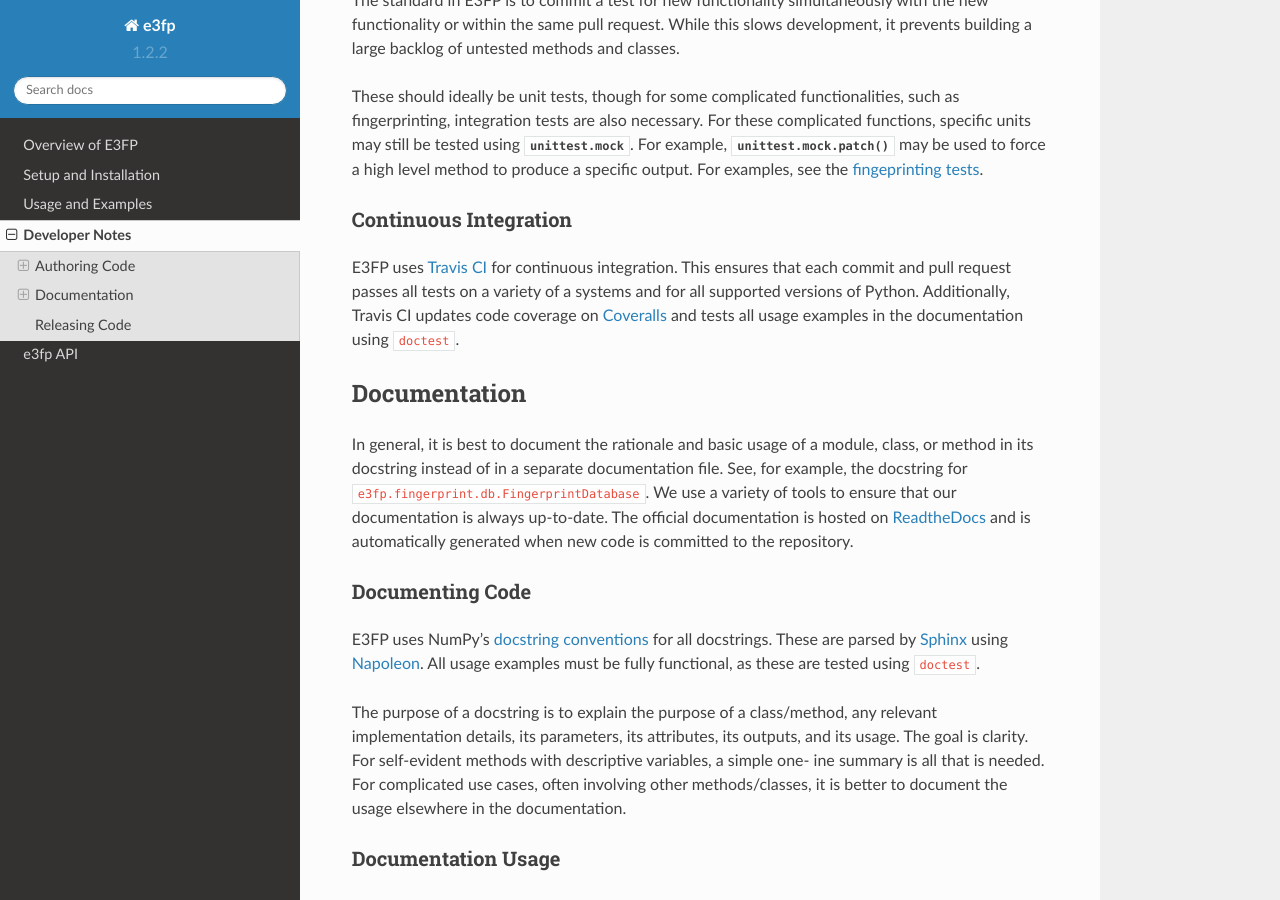
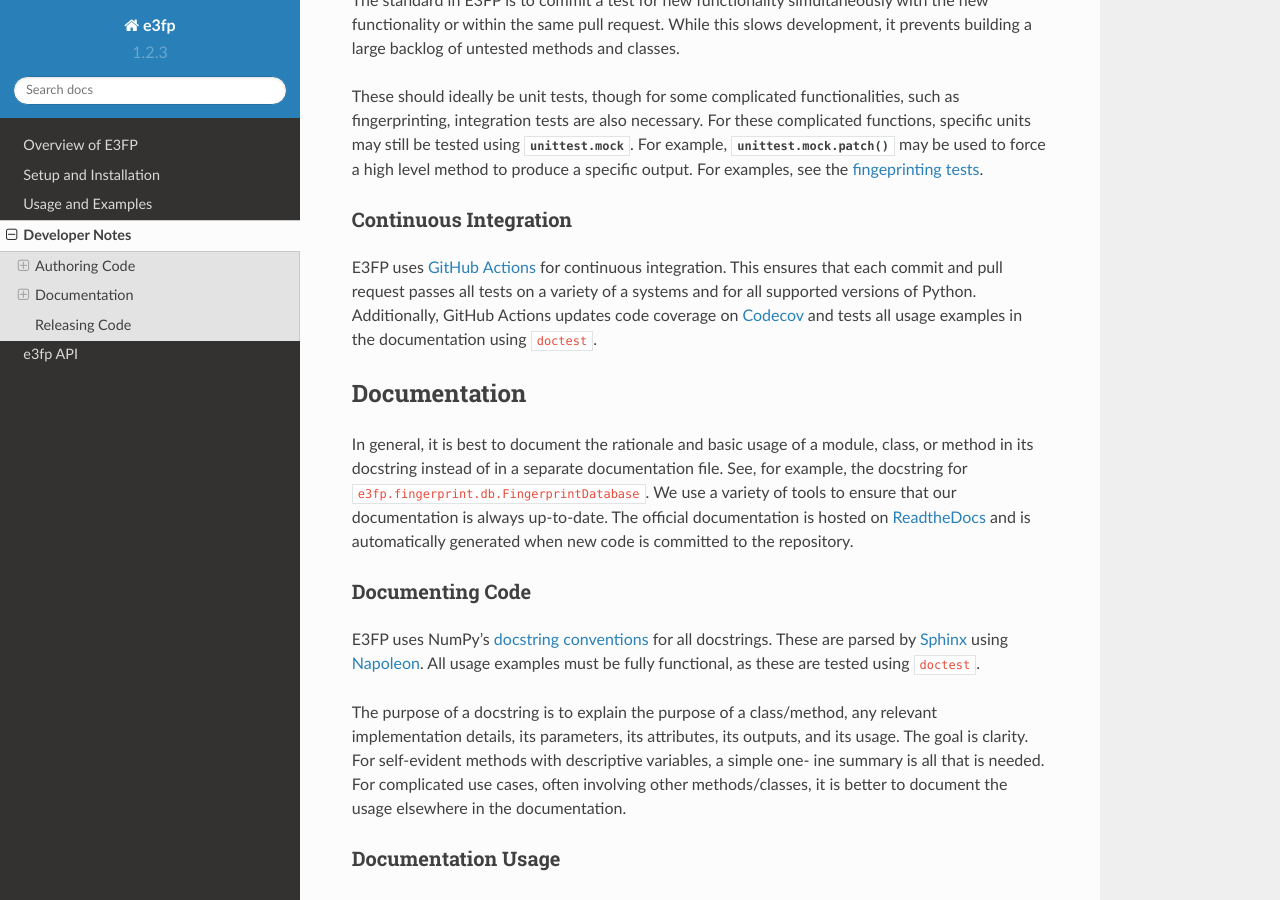
Before and after one commit to keiserlab/e3fp, a Sphinx documentation site: the page built from doc/source/dev/index.rst, in a window 1280 px wide and 900 px high, scrolled down 2226 px. Built offline with Sphinx 7.4.7 and the Read the Docs theme 2.0.0, drawn with Linux system fonts in a browser that asks for light colours; cross-references to code outside the pages are shown as plain code.

```diff
--- a/README.rst
+++ b/README.rst
@@ -1,7 +1,7 @@
 E3FP: Extended 3-Dimensional FingerPrint
 ========================================
 
-|Docs Status| |CI Status| |Coveralls Status| |PyPi Version| |Conda Version| |License|
+|Docs Status| |CI Status| |Codecov Status| |PyPi Version| |Conda Version| |License|
 
 E3FP [1]_ is a 3D molecular fingerprinting method inspired by Extended
 Connectivity FingerPrints (ECFP) [2]_, integrating tightly with the RDKit_.
@@ -52,8 +52,8 @@ References
 .. |Docs Status| image:: http://readthedocs.org/projects/e3fp/badge/?version=latest
    :target: http://e3fp.readthedocs.io/en/latest/?badge=latest
    :alt: Documentation Status
-.. |Coveralls Status| image:: https://coveralls.io/repos/github/keiserlab/e3fp/badge.svg?branch=master
-   :target: https://coveralls.io/github/keiserlab/e3fp?branch=master
+.. |Codecov Status| image:: https://codecov.io/github/keiserlab/e3fp/coverage.svg?branch=master
+   :target: https://codecov.io/github/keiserlab/e3fp?branch=master
    :alt: Code Coverage
 .. |PyPi Version| image:: https://img.shields.io/pypi/v/e3fp.svg
    :target: https://pypi.python.org/pypi/e3fp
--- a/doc/source/dev/index.rst
+++ b/doc/source/dev/index.rst
@@ -117,10 +117,10 @@ produce a specific output. For examples, see the `fingeprinting tests
 Continuous Integration
 ~~~~~~~~~~~~~~~~~~~~~~
 
-E3FP uses `Travis CI`_ for continuous integration. This ensures that each commit
+E3FP uses `GitHub Actions`_ for continuous integration. This ensures that each commit
 and pull request passes all tests on a variety of a systems and for all
-supported versions of Python. Additionally, Travis CI updates code coverage on
-Coveralls_ and tests all usage examples in the documentation using `doctest`.
+supported versions of Python. Additionally, GitHub Actions updates code coverage on
+Codecov_ and tests all usage examples in the documentation using `doctest`.
 
 Documentation
 -------------
@@ -169,7 +169,7 @@ Releasing Code
 .. _Sphinx: http://www.sphinx-doc.org/en/stable/index.html
 .. _doctest: https://docs.python.org/3/library/doctest.html
 .. _pull request: https://help.github.com/articles/creating-a-pull-request/
-.. _Travis CI: https://travis-ci.org/keiserlab/e3fp
-.. _Coveralls: https://coveralls.io/github/keiserlab/e3fp
+.. _GitHub Actions: https://github.com/keiserlab/e3fp/actions
+.. _Codecov: https://codecov.io/github/keiserlab/e3fp
 
 .. include:: ../substitutions.rst
--- a/doc/source/install.rst
+++ b/doc/source/install.rst
@@ -116,12 +116,12 @@ Option 3: Clone the Repository
 Testing
 -------
 
-After installation, it is recommended to run all tests with ``nose``.
-After running :code:`pip install nose` or :code:`conda install -c conda-forge nose`, run
+After installation, it is recommended to run all tests with ``pytest``.
+After running :code:`pip install pytest` or :code:`conda install -c conda-forge pytest`, run
 
 .. code:: bash
 
-    $ nosetests e3fp
+    $ pytest e3fp
 
 
 .. include:: substitutions.rst
--- a/e3fp/__init__.py
+++ b/e3fp/__init__.py
@@ -1,5 +1,5 @@
 from .util import E3FPWarning, E3FPDeprecationWarning
 
-version_info = (1, 2, 2)
+version_info = (1, 2, 3)
 version = ".".join(str(c) for c in version_info)
 __version__ = version
--- a/pyproject.toml
+++ b/pyproject.toml
@@ -1,2 +1,2 @@
 [build-system]
-requires = ["cython", "numpy", "setuptools", "wheel"]
+requires = ["setuptools", "wheel"]
--- a/setup.py
+++ b/setup.py
@@ -15,7 +15,7 @@ requirements = [
 if ON_RTD:  # ReadTheDocs can't handle C libraries
     requirements = requirements[-1:] + ["mock"]
 
-test_requirements = ["nose", "mock"]
+test_requirements = ["pytest", "mock"]
 
 classifiers = [
     "Programming Language :: Python",
@@ -59,6 +59,5 @@ setup(
     download_url="https://github.com/keiserlab/e3fp/tarball/" + version,
     install_requires=requirements,
     include_package_data=True,
-    test_suite="nose.collector",
     tests_require=test_requirements,
 )
```
Also changed, not shown: 11 other files.
